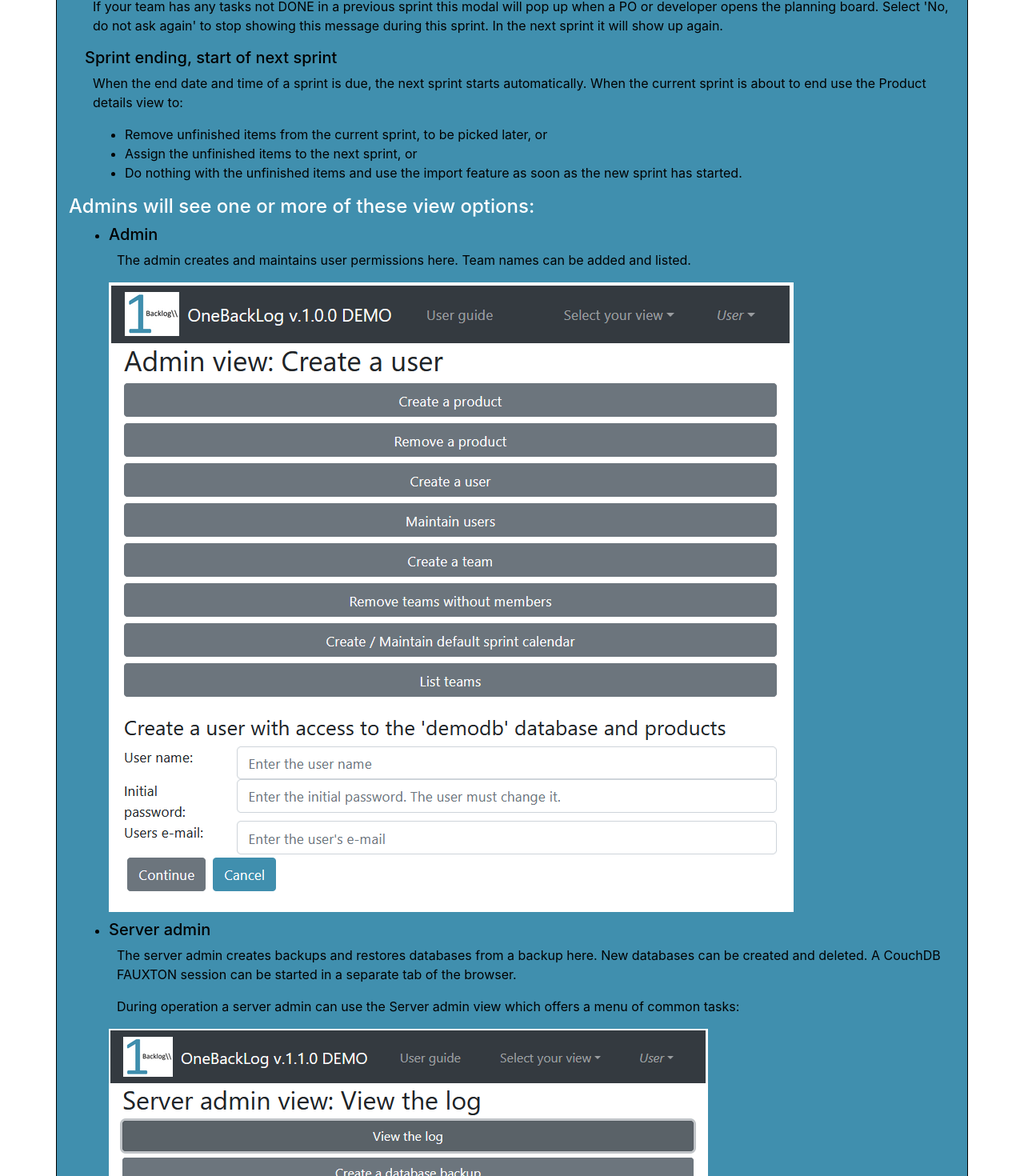
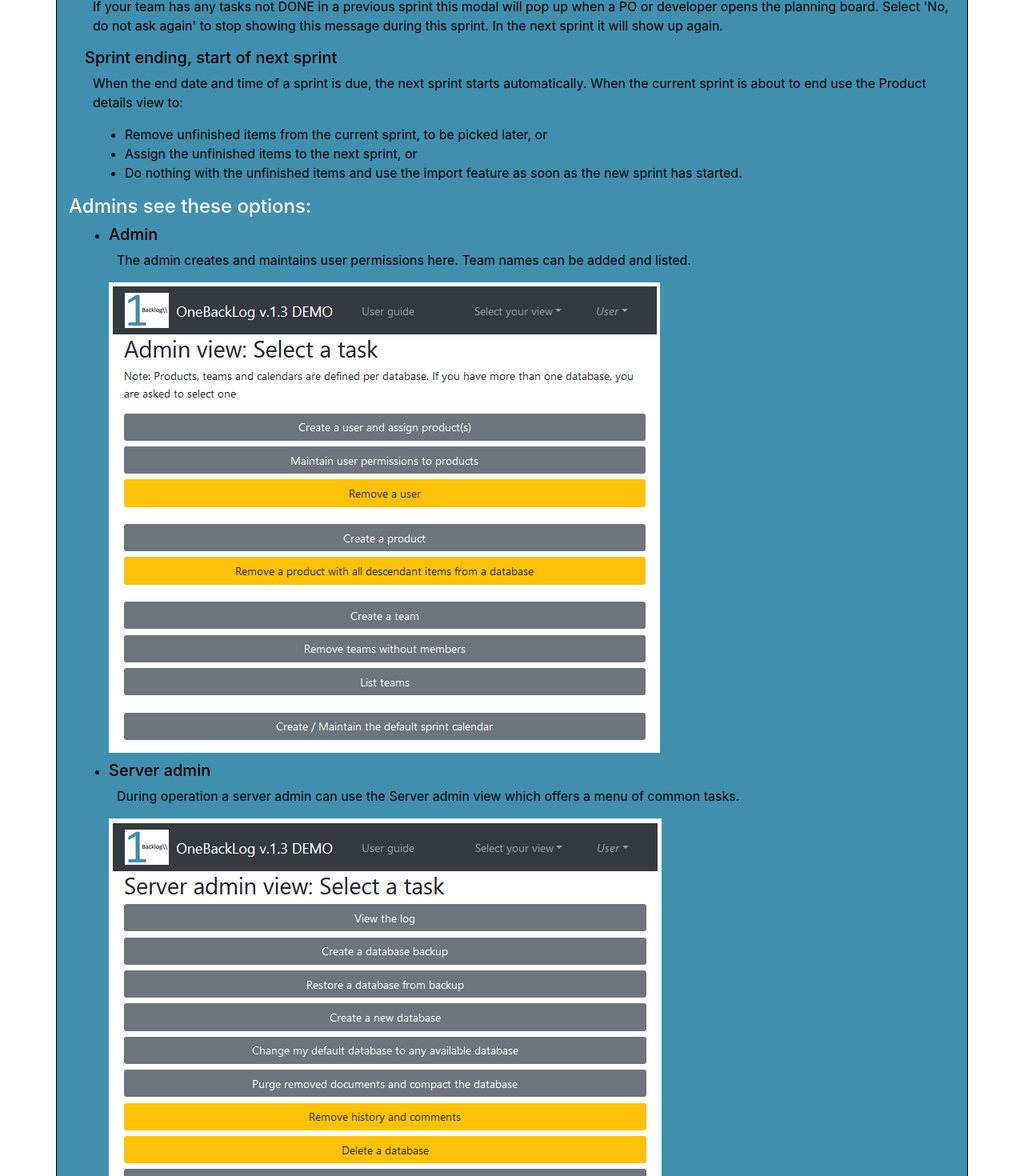
Before and after one commit to ErikVerheul/OneBacklog, a Vue app: page /userguide in a window 1280 px wide. Shown: the part 9126-10596 px from the top of the page at 80% size. Built offline with nearby package versions, Linux system fonts and the light colour scheme.

Commit message:
Update user guide

```diff
--- a/src/components/userguide/userguide.vue
+++ b/src/components/userguide/userguide.vue
@@ -173,7 +173,7 @@
 					</div>
 				</div>
 				<div id="sv">
-				<h4>Admins will see one or more of these view options:</h4>
+				<h4>Admins see these options:</h4>
 				<ul>
 					<li>
 						<h5>Admin</h5>
@@ -182,8 +182,7 @@
 					</li>
 					<li>
 						<h5>Server admin</h5>
-						<p>The server admin creates backups and restores databases from a backup here. New databases can be created and deleted. A CouchDB FAUXTON session can be started in a separate tab of the browser.</p>
-						<p>During operation a server admin can use the Server admin view which offers a menu of common tasks:</p>
+						<p>During operation a server admin can use the Server admin view which offers a menu of common tasks.</p>
 						<b-img :src="getImgUrl('img/server-admin-menu.png')" alt="The server admin menu" />
 					</li>
 				</ul>
```
Also changed, not shown: public/img/admin-menu.png, public/img/server-admin-menu.png.
